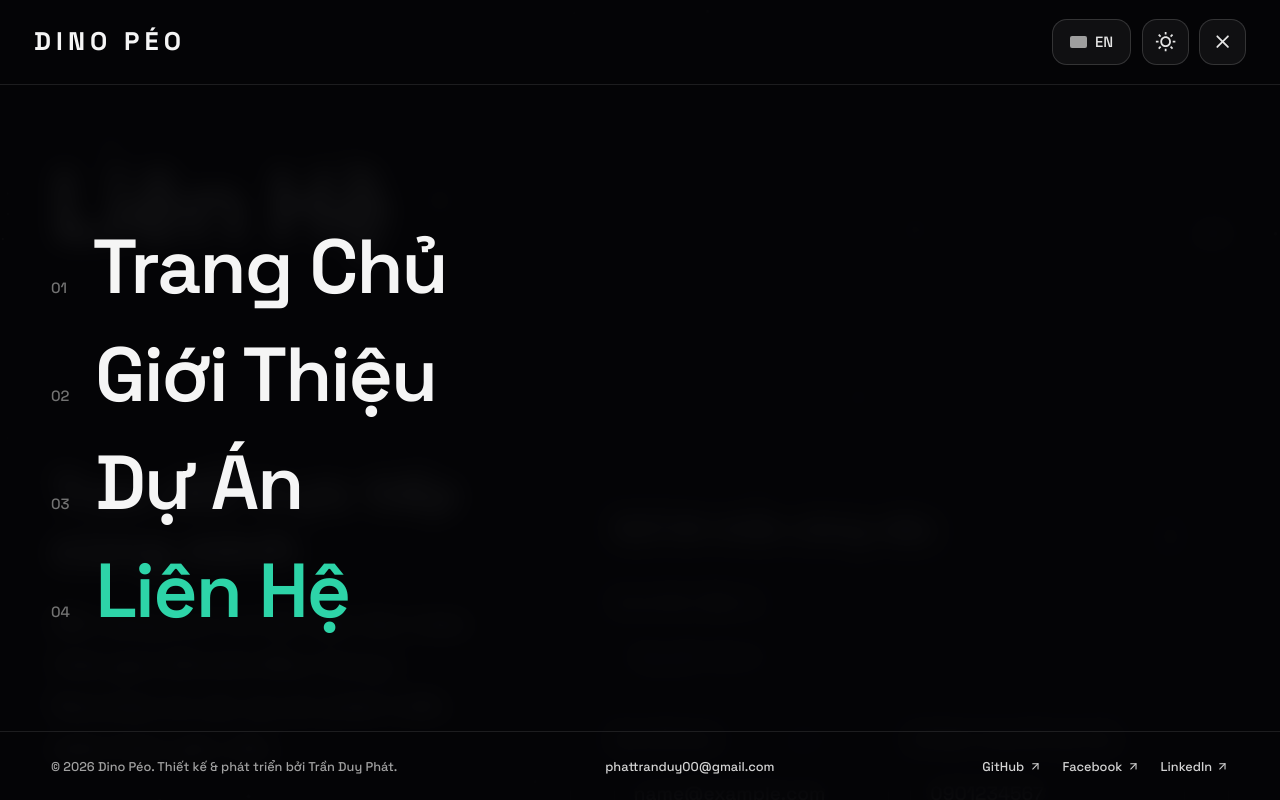
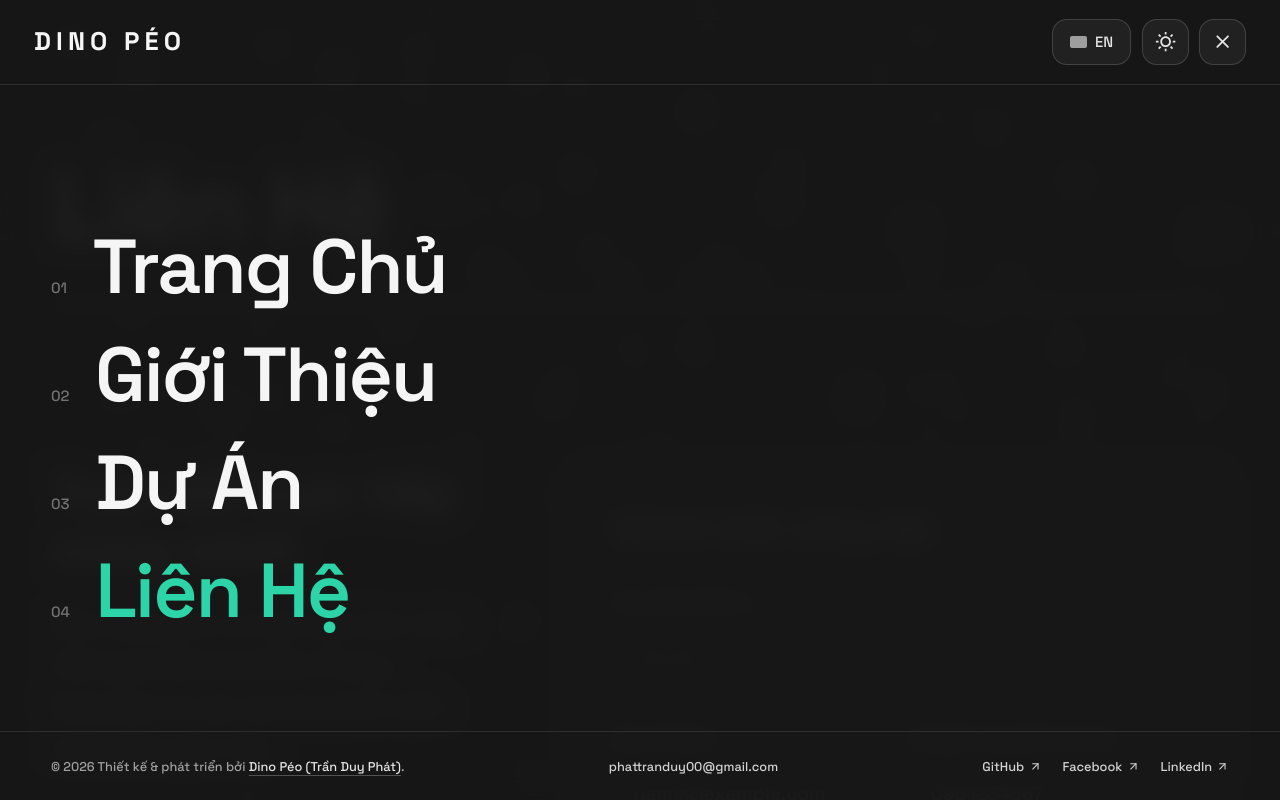
Before and after one commit to DuyPhatpeo/portfolio, a React (Vite) app: page /contact in a window 1280 px wide. Both pictures are taken after a click on the button 1222 px from the left and 42 px from the top of the page. Shown: the top 800 px of the page. Built offline with nearby package versions, Linux system fonts and the light colour scheme; no server answers; grey boxes are pictures that could not be loaded.

Commit message:
style(theme): switch to neutral charcoal palette
Minor changes:
- Remove blue cast from dark background and card tokens
- Sync theme-color meta and dark mode transition color
- Fix duplicated ternary in Header scroll background

```diff
--- a/index.html
+++ b/index.html
@@ -18,7 +18,7 @@
   <meta name="keywords" content="Trần Duy Phát, Dino Péo, Frontend Developer, Full-Stack Developer, React Developer Vietnam, TypeScript, Next.js, Laravel, React Native, Thiết kế website chuyên nghiệp, Lập trình web Nha Trang" />
   <meta name="author" content="Trần Duy Phát (Dino Péo)" />
   <meta name="robots" content="index, follow, max-image-preview:large, max-snippet:-1" />
-  <meta name="theme-color" content="#050507" />
+  <meta name="theme-color" content="#171717" />
 
   <!-- Canonical URL -->
   <link rel="canonical" href="https://tranduyphat.vercel.app/" />
--- a/src/components/general/Header.tsx
+++ b/src/components/general/Header.tsx
@@ -145,20 +145,18 @@ const Header: React.FC<HeaderProps> = ({ scrollToSection }) => {
 
   return (
     <header
-      className={`fixed top-0 left-0 right-0 z-[200] transition-all duration-300 transform ${
-        showHeader || isOpen
+      className={`fixed top-0 left-0 right-0 z-[200] transition-all duration-300 transform ${showHeader || isOpen
           ? "translate-y-0 opacity-100"
           : "-translate-y-full opacity-0 pointer-events-none"
         } ${
           isScrolled && !isOpen
-          ? "bg-background/70 backdrop-blur-md border-b border-border/80"
+            ? "bg-background/90 backdrop-blur-md border-b border-border"
             : "bg-transparent"
         }`}
     >
       {/* Top Navbar */}
       <div
-        className={`relative z-20 w-full px-4 sm:px-6 md:px-8 h-20 flex justify-between items-center ${
-          isOpen ? "border-b border-white/10" : ""
+        className={`relative z-20 w-full px-4 sm:px-6 md:px-8 h-20 flex justify-between items-center ${isOpen ? "border-b border-white/10" : ""
           }`}
       >
         {/* Brand Logo */}
@@ -168,8 +166,7 @@ const Header: React.FC<HeaderProps> = ({ scrollToSection }) => {
           className="relative z-10 group cursor-pointer py-2 focus-visible:outline-none focus-visible:ring-2 focus-visible:ring-ring rounded-md"
         >
           <span
-            className={`text-xl md:text-2xl font-sans font-bold uppercase tracking-[0.2em] transition-colors duration-200 ${
-              isOpen
+            className={`text-xl md:text-2xl font-sans font-bold uppercase tracking-[0.2em] transition-colors duration-200 ${isOpen
                 ? "text-neutral-100 group-hover:text-primary"
                 : "text-foreground group-hover:text-primary"
               }`}
@@ -184,8 +181,7 @@ const Header: React.FC<HeaderProps> = ({ scrollToSection }) => {
           <button
             onClick={handleToggleLang}
             aria-label={`Switch language to ${targetCode}`}
-            className={`h-11 px-4 flex items-center justify-center gap-2 rounded-lg border transition-colors font-mono text-sm font-medium cursor-pointer shrink-0 focus-visible:outline-none focus-visible:ring-2 focus-visible:ring-ring ${
-              isOpen
+            className={`h-11 px-4 flex items-center justify-center gap-2 rounded-lg border transition-colors font-mono text-sm font-medium cursor-pointer shrink-0 focus-visible:outline-none focus-visible:ring-2 focus-visible:ring-ring ${isOpen
                 ? "border-white/15 bg-white/5 text-neutral-200 hover:text-primary hover:border-primary/50"
                 : "border-border bg-card/70 text-foreground hover:text-primary hover:border-primary/50"
               }`}
@@ -206,8 +202,7 @@ const Header: React.FC<HeaderProps> = ({ scrollToSection }) => {
           <button
             onClick={handleToggleDarkMode}
             aria-label={darkMode ? "Switch to light mode" : "Switch to dark mode"}
-            className={`w-11 h-11 rounded-lg border transition-colors flex items-center justify-center cursor-pointer focus-visible:outline-none focus-visible:ring-2 focus-visible:ring-ring ${
-              isOpen
+            className={`w-11 h-11 rounded-lg border transition-colors flex items-center justify-center cursor-pointer focus-visible:outline-none focus-visible:ring-2 focus-visible:ring-ring ${isOpen
                 ? "border-white/15 bg-white/5 text-neutral-200 hover:text-primary hover:border-primary/50"
                 : "border-border bg-card/70 text-foreground hover:text-primary hover:border-primary/50"
               }`}
@@ -235,8 +230,7 @@ const Header: React.FC<HeaderProps> = ({ scrollToSection }) => {
             onClick={() => setIsOpen(!isOpen)}
             aria-label={isOpen ? "Close navigation menu" : "Open navigation menu"}
             aria-expanded={isOpen}
-            className={`w-11 h-11 rounded-lg border transition-colors flex items-center justify-center cursor-pointer focus-visible:outline-none focus-visible:ring-2 focus-visible:ring-ring ${
-              isOpen
+            className={`w-11 h-11 rounded-lg border transition-colors flex items-center justify-center cursor-pointer focus-visible:outline-none focus-visible:ring-2 focus-visible:ring-ring ${isOpen
                 ? "border-white/15 bg-white/5 hover:bg-white/10 hover:border-primary/60 text-neutral-200 hover:text-primary"
                 : "border-border bg-card/70 hover:border-primary/50 text-foreground hover:text-primary"
               }`}
@@ -288,7 +282,7 @@ const Header: React.FC<HeaderProps> = ({ scrollToSection }) => {
               clipPath: "circle(0% at calc(100% - 44px) 40px)",
             }}
             transition={{ duration: 0.45, ease: [0.22, 1, 0.36, 1] }}
-            className="fixed inset-0 z-10 w-screen h-dvh bg-[#050507]/94 backdrop-blur-md text-neutral-100 flex flex-col justify-between overflow-hidden select-none"
+            className="fixed inset-0 z-10 w-screen h-dvh bg-[#171717]/96 backdrop-blur-md text-neutral-100 flex flex-col justify-between overflow-hidden select-none"
           >
             {/* Header Spacer */}
             <div className="w-full h-20 shrink-0" />
@@ -308,8 +302,7 @@ const Header: React.FC<HeaderProps> = ({ scrollToSection }) => {
                         0{index + 1}
                       </span>
                       <span
-                        className={`text-4xl sm:text-5xl md:text-6xl lg:text-7xl font-sans font-semibold tracking-tight leading-[1.08] transition-all duration-200 group-hover:translate-x-2 ${
-                          isActive
+                        className={`text-4xl sm:text-5xl md:text-6xl lg:text-7xl font-sans font-semibold tracking-tight leading-[1.08] transition-all duration-200 group-hover:translate-x-2 ${isActive
                             ? "text-primary"
                             : "text-neutral-100 group-hover:text-primary"
                           }`}
@@ -325,7 +318,16 @@ const Header: React.FC<HeaderProps> = ({ scrollToSection }) => {
             {/* Menu Footer */}
             <div className="max-w-7xl mx-auto w-full px-5 sm:px-8 md:px-12 py-6 border-t border-white/10 flex flex-col sm:flex-row items-start sm:items-center justify-between gap-4 text-xs text-neutral-400 shrink-0 z-10">
               <div>
-                © {new Date().getFullYear()} {profileData.name}. {t("footer.rights")}
+                © {new Date().getFullYear()} {t("footer.built_by", "Thiết kế & phát triển bởi")}{" "}
+                <a
+                  href="https://github.com/DuyPhatpeo"
+                  target="_blank"
+                  rel="noopener noreferrer"
+                  className="text-neutral-200 underline underline-offset-4 decoration-white/25 hover:decoration-primary hover:text-primary transition-colors"
+                >
+                  Dino Péo (Trần Duy Phát)
+                </a>
+                .
               </div>
 
               <a
--- a/src/components/theme/DarkModeAnimation.tsx
+++ b/src/components/theme/DarkModeAnimation.tsx
@@ -1,8 +1,8 @@
 import React, { useEffect, useRef } from "react";
 
 // Must match variables.css
-const DARK_BG  = "#050507";
-const LIGHT_BG = "#f7f7f8";
+const DARK_BG  = "#171717";
+const LIGHT_BG = "#f7f7f7";
 
 interface Props { isDark: boolean }
 
--- a/src/styles/tokens/variables.css
+++ b/src/styles/tokens/variables.css
@@ -1,40 +1,40 @@
 /* src/styles/tokens/variables.css */
-/* Monochrome Deep Space Design Tokens – CSS custom properties */
+/* Neutral Charcoal Grey Design Tokens – CSS custom properties */
 @layer theme {
   :root {
     --radius: 0.875rem;
 
-    /* Pure deep black space backdrop so single-color white stars stand out crisply */
-    --background: #050507;
-    --foreground: #f4f4f5;
+    /* Pure neutral charcoal grey backdrop (zero blue tint, softer than harsh pure #000 black) */
+    --background: #171717;
+    --foreground: #f5f5f5;
 
-    /* Neutral translucent dark glass – keeps monochrome starfield visible underneath */
-    --card: rgba(16, 16, 19, 0.54);
-    --card-foreground: #f4f4f5;
+    /* Grounded neutral charcoal card surface */
+    --card: rgba(36, 36, 36, 0.92);
+    --card-foreground: #f5f5f5;
 
-    --popover: #0e0e11;
-    --popover-foreground: #f4f4f5;
+    --popover: #222222;
+    --popover-foreground: #f5f5f5;
 
-    /* Clean emerald accent harmonizing with 3D character art */
+    /* Emerald accent harmonizing with 3D character art */
     --primary: #2dd4a8;
     --primary-rgb: 45, 212, 168;
-    --primary-foreground: #04130e;
+    --primary-foreground: #0f1714;
 
     --secondary: #2dd4a8;
     --secondary-rgb: 45, 212, 168;
-    --secondary-foreground: #04130e;
+    --secondary-foreground: #0f1714;
 
-    --muted: rgba(28, 28, 33, 0.65);
-    --muted-foreground: #a1a1aa;
+    --muted: #2e2e2e;
+    --muted-foreground: #a6a6a6;
 
     --accent: #2dd4a8;
-    --accent-foreground: #04130e;
+    --accent-foreground: #0f1714;
 
     --destructive: #ef4444;
     --destructive-foreground: #fafafa;
 
-    --border: rgba(255, 255, 255, 0.12);
-    --input: rgba(16, 16, 19, 0.65);
+    --border: rgba(255, 255, 255, 0.11);
+    --input: #222222;
     --ring: #2dd4a8;
 
     --accent-secondary: #2dd4a8;
@@ -43,7 +43,7 @@
     --selection-bg: var(--primary);
     --selection-text: var(--primary-foreground);
 
-    --background-alt: rgba(12, 12, 15, 0.4);
+    --background-alt: #1d1d1d;
 
     /* Editorial & technical font stack with full Vietnamese support */
     --font-heading: "Space Grotesk", system-ui, -apple-system, sans-serif;
@@ -52,32 +52,32 @@
   }
 
   :root:not(.dark) {
-    --background: #f7f7f8;
-    --foreground: #111113;
-    --card: rgba(255, 255, 255, 0.68);
-    --card-foreground: #111113;
+    --background: #f7f7f7;
+    --foreground: #171717;
+    --card: rgba(255, 255, 255, 0.92);
+    --card-foreground: #171717;
     --popover: #ffffff;
-    --popover-foreground: #111113;
+    --popover-foreground: #171717;
     --primary: #0d7a65;
     --primary-rgb: 13, 122, 101;
     --primary-foreground: #ffffff;
     --secondary: #0d7a65;
     --secondary-rgb: 13, 122, 101;
     --secondary-foreground: #ffffff;
-    --muted: rgba(228, 228, 231, 0.65);
-    --muted-foreground: #52525b;
+    --muted: #ebebeb;
+    --muted-foreground: #525252;
     --accent: #0d7a65;
     --accent-foreground: #ffffff;
-    --border: rgba(17, 17, 19, 0.12);
-    --input: rgba(255, 255, 255, 0.8);
+    --border: rgba(23, 23, 23, 0.11);
+    --input: #ffffff;
     --ring: #0d7a65;
 
-    --background-alt: rgba(240, 240, 242, 0.5);
+    --background-alt: #efefef;
   }
 
   .dark {
-    --background: #050507;
-    --card: rgba(16, 16, 19, 0.54);
-    --border: rgba(255, 255, 255, 0.12);
+    --background: #171717;
+    --card: rgba(36, 36, 36, 0.92);
+    --border: rgba(255, 255, 255, 0.11);
   }
 }
```
Lines whose indentation alone changed are shown as unchanged.
